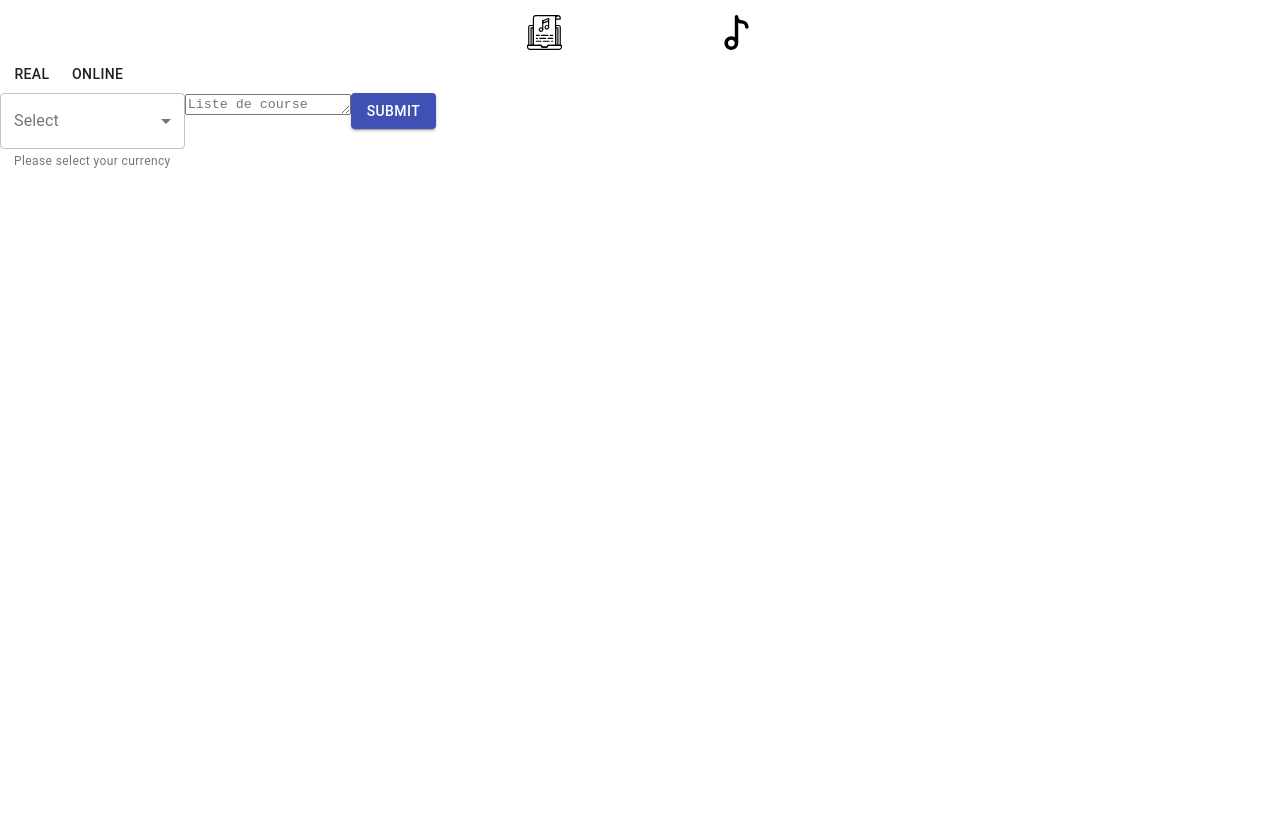
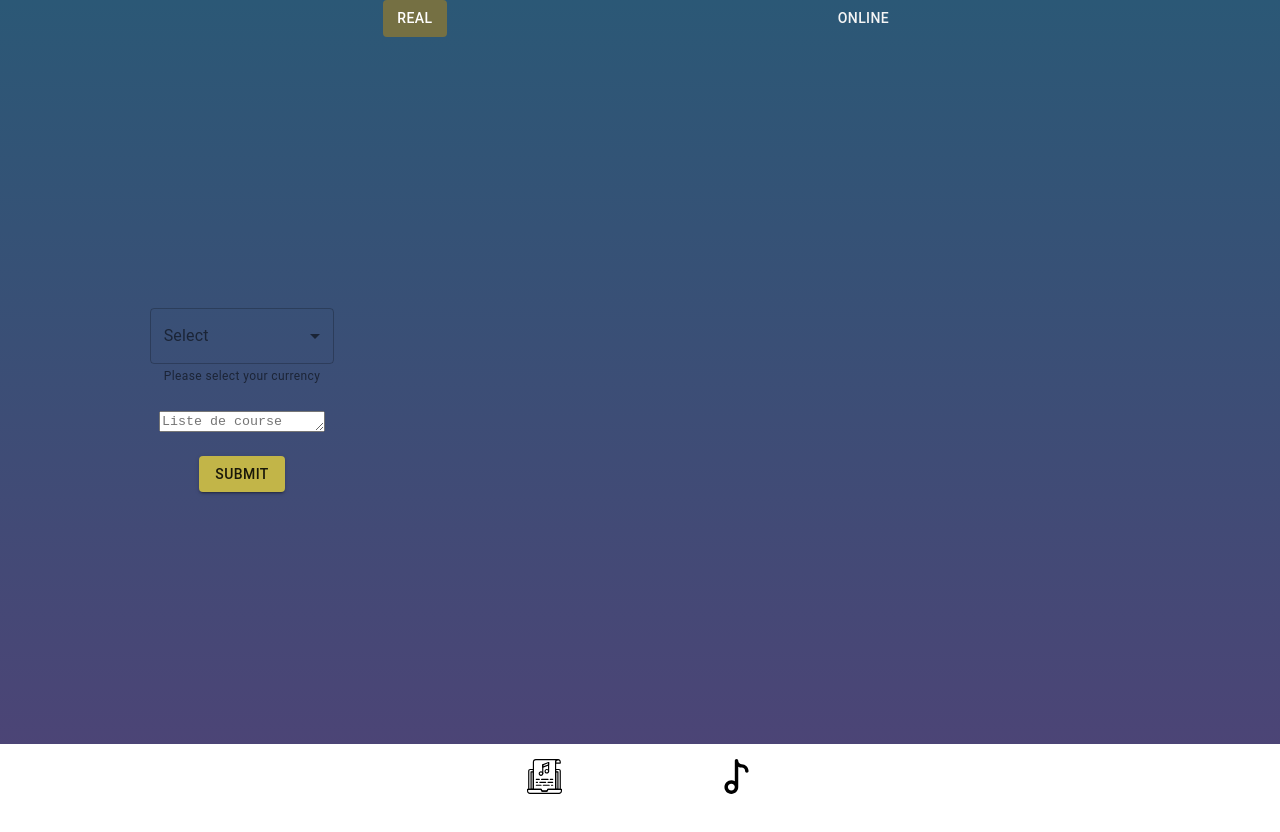
Before and after one commit to Yoon-Dev/Day2DayRessourceManager, a React (Create React App) app in the folder my-app/: page / in a window 1280 px wide. Shown: the top 832 px of the page. After the commit the page ends 800 px from the top, so only its background shows below. Built offline with nearby package versions, Linux system fonts and the light colour scheme.

Commit message:
AddView navigation fine

```diff
--- a/my-app/src/components/AddOnline/AddOnline.js
+++ b/my-app/src/components/AddOnline/AddOnline.js
@@ -3,12 +3,20 @@ import React, { useRef, useState }    from "react";
 import ExtensibleInput from "../ExtensibleInput/ExtensibleInput";
 import BtnSender from '../BtnSender/BtnSender';
 import TextField from '@material-ui/core/TextField';
+import Grid from '@material-ui/core/Grid';
+import { makeStyles, createStyles } from '@material-ui/core/styles';
 
 const AddOnline = () => {
 
   const dataid = useRef("onlineextin")
   const [send, setSend] = useState(false);
-
+  const useStyles = makeStyles((theme) => createStyles({
+    root: {
+      display: 'flex',
+      justifyContent: 'center'
+    },
+  }));
+  const classes = useStyles();
 
 // °°°°°°°°°°°°°°°°°°°°°°°°°°°°°°°°°°°°°°°°°°°°°°°°°°°°°°°°°°°°°°°°°°°°°°°°°°°°°°°°°°°°°°°°°°°°°°°°
 // °°°°°°°°°°°°°°°°°°°°°°°°°°°°°°°°°°°°°°°°°°°°°°°°°°°°°°°°°°°°°°°°°°°°°°°°°°°°°°°°°°°°°°°°°°°°°°°°
@@ -35,9 +43,17 @@ const throwData = () => {
 // °°°°°°°°°°°°°°°°°°°°°°°°°°°°°°°°°°°°°°°°°°°°°°°°°°°°°°°°°°°°°°°°°°°°°°°°°°°°°°°°°°°°°°°°°°°°°°°°
     return(
       <div className="view" id="add-online">
-        <TextField id="standard-basic" label="nom" />
-        <ExtensibleInput value="" id={dataid.current}  placeholder="url"/>
-        <BtnSender send={send} Click={throwData}/>
+        <Grid container spacing={3} justify="center" alignItems="center">
+          <Grid className={classes.root} item xs={12}>
+            <TextField id="standard-basic" label="nom" />
+          </Grid>
+          <Grid className={classes.root} item xs={12}>
+            <ExtensibleInput value="" id={dataid.current}  placeholder="url"/>
+          </Grid>
+          <Grid className={classes.root} item xs={12}>
+            <BtnSender send={send} Click={throwData}/>
+          </Grid>
+        </Grid>
       </div>
 
     );
--- a/my-app/src/components/AddReal/AddReal.css
+++ b/my-app/src/components/AddReal/AddReal.css
@@ -0,0 +1,4 @@
+.fmaterial{
+    display: flex !important;
+    justify-content: center !important;
+}
--- a/my-app/src/components/AddReal/AddReal.js
+++ b/my-app/src/components/AddReal/AddReal.js
@@ -3,7 +3,8 @@ import React, {useState, useRef} from "react";
 import SelectFood from '../SelectFood/SelectFood';
 import ExtensibleInput from '../ExtensibleInput/ExtensibleInput';
 import BtnSender from '../BtnSender/BtnSender';
-
+import Grid from '@material-ui/core/Grid';
+import { makeStyles, createStyles } from '@material-ui/core/styles';
 // lorsque l’on modifie une variable d’état sa valeur est remplacée et non fusionnée, contrairement à this.setState dans les classes.
 
 
@@ -15,6 +16,13 @@ const AddReal = () => {
   const [value, setValue] = useState('');
   const [send, setSend] = useState(false);
   const dataid = useRef("extin")
+  const useStyles = makeStyles((theme) => createStyles({
+    root: {
+      display: 'flex',
+      justifyContent: 'center'
+    },
+  }));
+  const classes = useStyles();
   // °°°°°°°°°°°°°°°°°°°°°°°°°°°°°°°°°°°°°°°°°°°°°°°°°°°°°°°°°°°°°°°°°°°°°°°°°°°°°°°°°°°°°°°°°°°°°°°°
 // °°°°°°°°°°°°°°°°°°°°°°°°°°°°°°°°°°°°°°°°°°°°°°°°°°°°°°°°°°°°°°°°°°°°°°°°°°°°°°°°°°°°°°°°°°°°°°°°
 // Onchange event of select input
@@ -50,9 +58,17 @@ const AddReal = () => {
 // °°°°°°°°°°°°°°°°°°°°°°°°°°°°°°°°°°°°°°°°°°°°°°°°°°°°°°°°°°°°°°°°°°°°°°°°°°°°°°°°°°°°°°°°°°°°°°°°
     return(
         <div className="view"  id="add-real">
-          <SelectFood value={value} Change={handleChange}/>
-          <ExtensibleInput value={value} id={dataid.current} placeholder="Liste de course"/>
-          <BtnSender send={send} Click={throwData}/>
+          <Grid container spacing={3} justify="center" alignItems="center">
+            <Grid className={classes.root} item xs={12}>
+              <SelectFood value={value} Change={handleChange}/>
+            </Grid>
+            <Grid className={classes.root} item xs={12}>
+              <ExtensibleInput value={value} id={dataid.current} placeholder="Liste de course"/>
+            </Grid>
+            <Grid className={classes.root} item xs={12}>
+              <BtnSender send={send} Click={throwData}/>
+            </Grid>
+          </Grid>
         </div>
     );
 
--- a/my-app/src/components/AddViews/AddViews.css
+++ b/my-app/src/components/AddViews/AddViews.css
@@ -1,3 +1,16 @@
 #views{
+    transition: all .4s cubic-bezier(0.39, 0.58, 0.57, 1);;
     min-height: 100vh;
 }
+
+.no-transi{
+    transition: all 0s !important;
+}
+
+.view{
+    z-index: 99;
+    display: flex;
+    min-height: 100vh;
+    align-items: center;
+    position: absolute;
+}
--- a/my-app/src/components/AddViews/AddViews.js
+++ b/my-app/src/components/AddViews/AddViews.js
@@ -1,17 +1,17 @@
-import React,  { useEffect, useRef }  from "react";
+import React,  { useEffect, useRef, useState }  from "react";
 import Hammer from 'hammerjs';
 import './AddViews.css';
-import Button from '@material-ui/core/Button';
 // component
 import AddReal from '../AddReal/AddReal';
 import AddOnline from '../AddOnline/AddOnline';
+import BtnMap from '../BtnMap/BtnMap';
 
 const AddViews = () => {
 
 
-    // const [current, setCurrent] = useState(0);
+    const [current, setCurrent] = useState(0);
     // const [tabView, setTabView] = useState({0: "#add-real", 1: "#add-online"});
-    const ref = useRef(0);
+    const ref = useRef(current);
     const nbr_views = useRef(2)
 // °°°°°°°°°°°°°°°°°°°°°°°°°°°°°°°°°°°°°°°°°°°°°°°°°°°°°°°°°°°°°°°°°°°°°°°°°°°°°°°°°°°°°°°°°°°°°°°°
 // °°°°°°°°°°°°°°°°°°°°°°°°°°°°°°°°°°°°°°°°°°°°°°°°°°°°°°°°°°°°°°°°°°°°°°°°°°°°°°°°°°°°°°°°°°°°°°°°
@@ -63,8 +63,7 @@ const AddViews = () => {
             if(Math.abs(e.deltaX) > (window.innerWidth/3) && ref.current < (nbr_views.current -1) && e.deltaX < 0){
               nav(ref.current+1)
             }else if(e.deltaX < 0){
-              // derniere page
-              document.querySelector("#views").style.transform = "translateX("+(-ref.current) * window.innerWidth+"px)";
+                document.querySelector("#views").style.transform = "translateX("+(-ref.current) * window.innerWidth+"px)";
             }
             // °°°°°°°°°°°°°°°°°°°°°°°°°°°°°°°°°°°°°°°°
             // Gauche
@@ -83,26 +82,34 @@ const AddViews = () => {
     const nav = target => {
 
         let destination = -target * window.innerWidth
-        const btn = document.querySelectorAll('.btn-add')
-        btn.forEach(el => {
-            el.style.transform = "translateX("+(-destination)+"px)";
-        })
+
         document.querySelector('#views').style.transform = "translateX("+destination+"px)";
         ref.current = target
+        setCurrent(target)
+        console.log(ref.current)
+
+    }
+// °°°°°°°°°°°°°°°°°°°°°°°°°°°°°°°°°°°°°°°°°°°°°°°°°°°°°°°°°°°°°°°°°°°°°°°°°°°°°°°°°°°°°°°°°°°°°°°°
+// °°°°°°°°°°°°°°°°°°°°°°°°°°°°°°°°°°°°°°°°°°°°°°°°°°°°°°°°°°°°°°°°°°°°°°°°°°°°°°°°°°°°°°°°°°°°°°°°
+// change target value on swipe
+    const fcttarget = target => {
+
+        setCurrent(target)
 
     }
 
+
     return(
-      <div id="views">
-        <Button className="btn-add" onClick={() =>{nav(0)}}>Real</Button>
-        <Button className="btn-add" onClick={() =>{nav(1)}}>Online</Button>
-        <AddReal/>
-        <AddOnline/>
-      </div>
+        <div>
+            <div id="views">
+                <AddReal/>
+                <AddOnline/>
+            </div>
+            <BtnMap click={nav} fcttarget={fcttarget} target={current}/>
+        </div>
 
     );
 
 }
 
-
 export default AddViews;
--- a/my-app/src/components/App/App.css
+++ b/my-app/src/components/App/App.css
@@ -2,3 +2,17 @@ html, body{
   overflow: hidden;
   min-height: 100vh;
 }
+
+#App{
+  background: #2b5876;  /* fallback for old browsers */
+  background: -webkit-linear-gradient(to top, #4e4376, #2b5876);  /* Chrome 10-25, Safari 5.1-6 */
+  background: linear-gradient(to top, #4e4376, #2b5876); /* W3C, IE 10+/ Edge, Firefox 16+, Chrome 26+, Opera 12+, Safari 7+ */
+
+}
+
+.appnavigation{
+  z-index: 9999;
+  position: absolute;
+  bottom: 0;
+  min-width: 100vw;
+}
--- /dev/null
+++ b/my-app/src/components/BtnMap/BtnMap.css
@@ -0,0 +1,21 @@
+#btns{
+    z-index: 999;
+    top: 0;
+    min-width: 100vw;
+    position: absolute;
+    display: flex;
+    justify-content: space-evenly;
+}
+
+.btn-add{
+    transition: background-color, color,  .3s ease !important;
+}
+
+.btn-off{
+    color: whitesmoke !important;
+}
+
+.btn-active{
+    color: white !important;
+    background-color: #757043 !important;
+}
--- /dev/null
+++ b/my-app/src/components/BtnMap/BtnMap.js
@@ -0,0 +1,39 @@
+import React, { useEffect, useRef } from "react";
+import './BtnMap.css';
+import Button from '@material-ui/core/Button';
+
+const BtnMap = props => {
+
+    // const target = useRef(props.target)
+    const fct = useRef(props.click)
+    const fcttarget = useRef(props.fcttarget)
+
+
+
+    useEffect(
+        () => {
+            console.log(props.target)
+            const btn = document.querySelectorAll('.btn-add')
+            btn.forEach((el,i) => {
+                if(props.target === i){
+                    el.classList.remove("btn-off")
+                    el.classList.add("btn-active")
+                }else{
+                    el.classList.remove("btn-active")
+                    el.classList.add("btn-off")
+                }
+            })
+            fct.current(props.target)
+        },
+        [props.target],
+    );
+
+    return(
+        <div id="btns">
+            <Button className="btn-add btn-active" onClick={() =>{fcttarget.current(0)}}>Real</Button>
+            <Button className="btn-add btn-off" onClick={() =>{fcttarget.current(1)}}>Online</Button>
+        </div>
+    );
+}
+
+export default BtnMap
--- a/my-app/src/components/BtnSender/BtnSender.js
+++ b/my-app/src/components/BtnSender/BtnSender.js
@@ -1,10 +1,16 @@
 import React, { useEffect, useState }from "react";
 import Button from '@material-ui/core/Button';
+import { makeStyles, createStyles } from '@material-ui/core/styles';
 
 const BtnSender = props => {
 
     const [text, setText] = useState("Submit");
-
+    const useStyles = makeStyles((theme) => createStyles({
+        bg: {
+            backgroundColor: '#C2B548'
+        },
+      }));
+      const bgbtn = useStyles();
     useEffect(() => {
         if(props.send === true){
             setText("Envoyé")
@@ -23,7 +29,7 @@ const BtnSender = props => {
 // °°°°°°°°°°°°°°°°°°°°°°°°°°°°°°°°°°°°°°°°°°°°°°°°°°°°°°°°°°°°°°°°°°°°°°°°°°°°°°°°°°°°°°°°°°°°°°°°
 // °°°°°°°°°°°°°°°°°°°°°°°°°°°°°°°°°°°°°°°°°°°°°°°°°°°°°°°°°°°°°°°°°°°°°°°°°°°°°°°°°°°°°°°°°°°°°°°°
     return(
-        <Button variant="contained" color="primary" onClick={props.Click} >
+        <Button variant="contained" className={bgbtn.bg} onClick={props.Click} >
             {text}
         </Button>
     )
```
